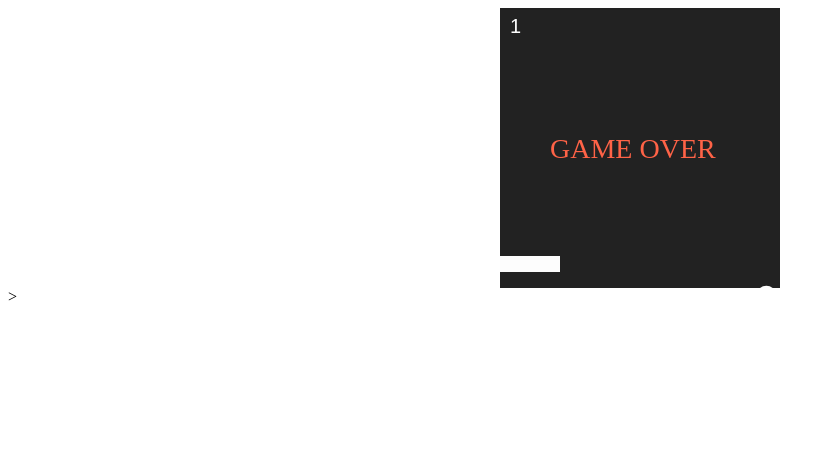
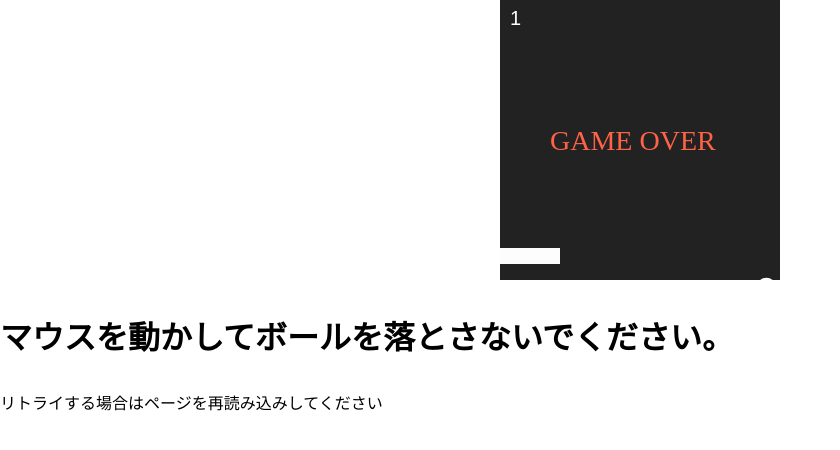
Before and after one commit to shimakimi/pongame, a plain HTML site: page index.html in a window 1280 px wide. Shown: the whole page, without its empty margins (0-840 px from the left). Drawn offline with Linux system fonts and the light colour scheme.

Commit message:
Add files via upload

```diff
--- /dev/null
+++ b/css/styles.css
@@ -0,0 +1,23 @@
+body {
+  margin: 0;
+  margin-top: 0px;
+    margin-right: 0px;
+    margin-bottom: 0px;
+    margin-left: 0px;
+}
+
+.info h1 {
+  display: block;
+  margin-block-start: 1em;
+  margin-block-end: 1em;
+  margin-inline-start: 0px;
+  margin-inline-end: 0px;
+}
+
+.info p {
+  display: block;
+  margin-block-start: 1em;
+    margin-block-end: 1em;
+    margin-inline-start: 0px;
+    margin-inline-end: 0px;
+}
--- a/index.html
+++ b/index.html
@@ -4,6 +4,7 @@
   <meta charset="UTF-8">
   <meta name="viewport" content="width=device-width, initial-scale=1.0">
   <title>game</title>
+  <link rel="stylesheet" href="css/styles.css">
   <style>
     canvas {
       background: #222;
@@ -15,8 +16,11 @@
 <body>
   <canvas width= "280" height="280">
     Canvas not supported.
-  </canvas>>
-
+  </canvas>
+<div class="info">
+  <h1>マウスを動かしてボールを落とさないでください。</h1>
+  <p>リトライする場合はページを再読み込みしてください</p>
+</div>
   <script src="js/main.js"></script>
 </body>
 </html>
```
